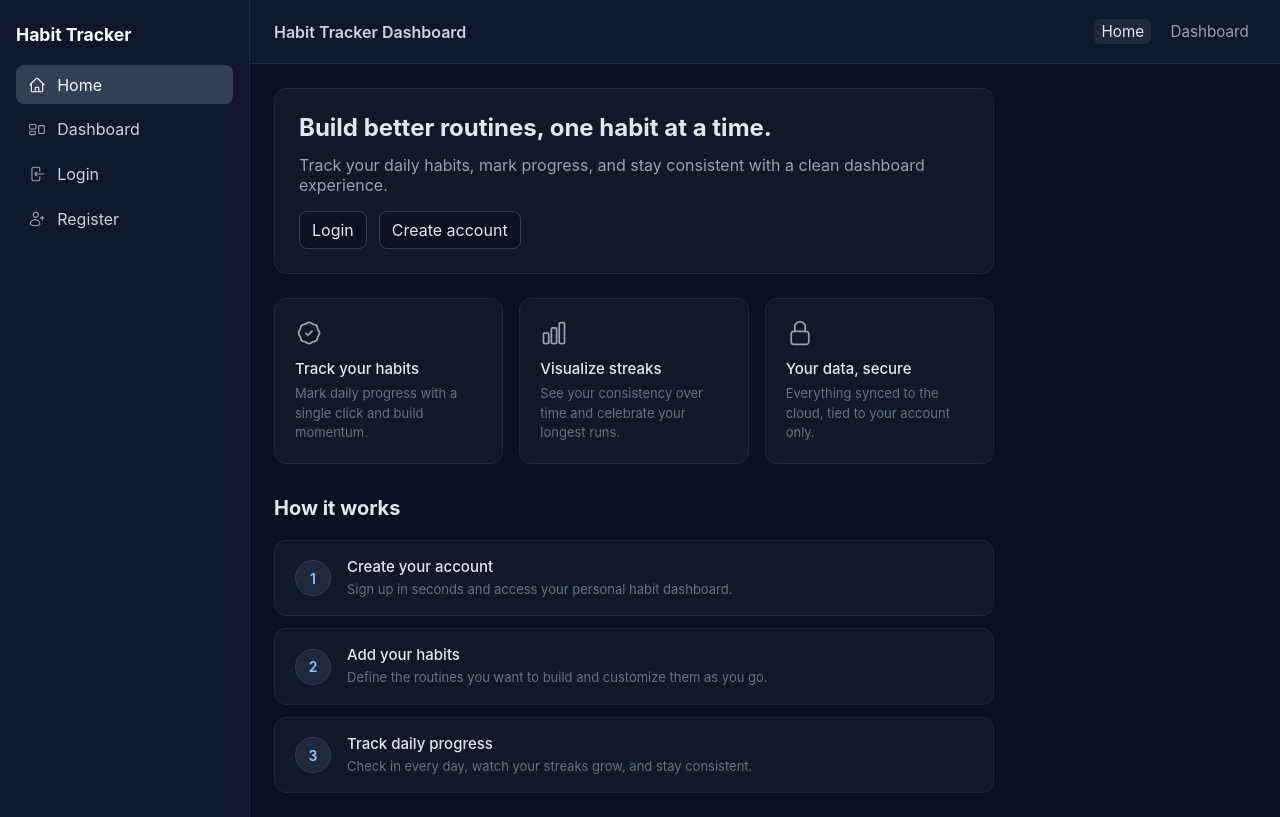
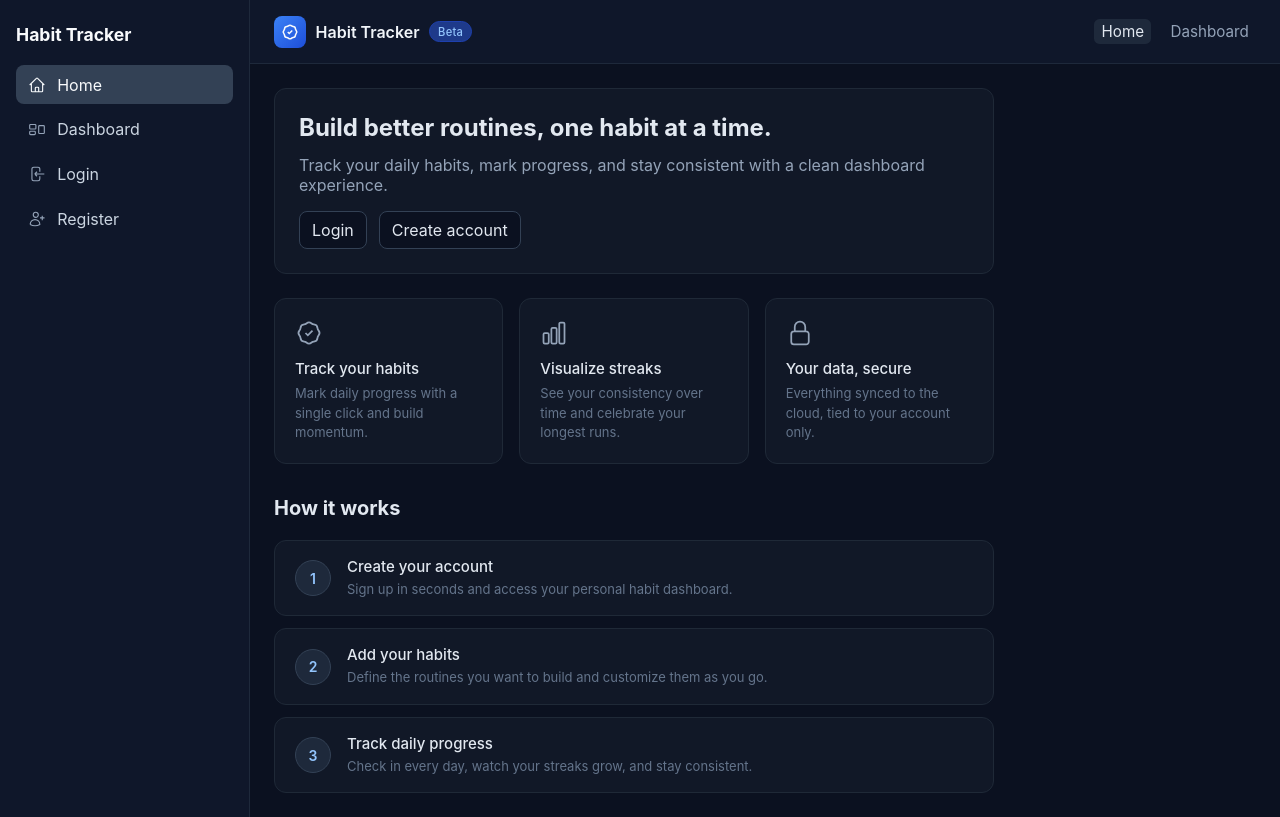
Before and after one commit to SamuelNakab/tp-front-2, an Astro site in the folder frontend/: page / in a window 1280 px wide. Built offline with nearby package versions, Linux system fonts and the light colour scheme; Astro itself is replaced by a stand-in of ours.

Commit message:
navbar change

```diff
--- a/frontend/src/components/Navbar.astro
+++ b/frontend/src/components/Navbar.astro
@@ -7,7 +7,15 @@ const { currentPath = "/" } = Astro.props;
 ---
 
 <header class="navbar">
-  <p>Habit Tracker Dashboard</p>
+  <div class="brand">
+    <div class="logo">
+      <svg viewBox="0 0 24 24" fill="none" stroke="currentColor" stroke-width="2" width="18" height="18">
+        <path d="M9 12l2 2 4-4M7.835 4.697a3.42 3.42 0 001.946-.806 3.42 3.42 0 014.438 0 3.42 3.42 0 001.946.806 3.42 3.42 0 013.138 3.138 3.42 3.42 0 00.806 1.946 3.42 3.42 0 010 4.438 3.42 3.42 0 00-.806 1.946 3.42 3.42 0 01-3.138 3.138 3.42 3.42 0 00-1.946.806 3.42 3.42 0 01-4.438 0 3.42 3.42 0 00-1.946-.806 3.42 3.42 0 01-3.138-3.138 3.42 3.42 0 00-.806-1.946 3.42 3.42 0 010-4.438 3.42 3.42 0 00.806-1.946 3.42 3.42 0 013.138-3.138z"/>
+      </svg>
+    </div>
+    <p>Habit Tracker</p>
+    <span class="badge">Beta</span>
+  </div>
   <nav class="top-links">
     <a class={currentPath === "/" ? "active" : ""} href="/">Home</a>
     <a class={currentPath === "/dashboard" ? "active" : ""} href="/dashboard">Dashboard</a>
@@ -27,10 +35,39 @@ const { currentPath = "/" } = Astro.props;
     top: 0;
   }
 
+  .brand {
+    display: flex;
+    align-items: center;
+    gap: 0.6rem;
+  }
+
+  .logo {
+    width: 32px;
+    height: 32px;
+    border-radius: 0.5rem;
+    background: linear-gradient(135deg, #3b82f6, #1d4ed8);
+    display: flex;
+    align-items: center;
+    justify-content: center;
+    color: #f8fafc;
+  }
+
   p {
     margin: 0;
-    color: #cbd5e1;
+    color: #f1f5f9;
     font-weight: 600;
+    font-size: 1rem;
+  }
+
+  .badge {
+    font-size: 0.7rem;
+    font-weight: 500;
+    padding: 0.15rem 0.5rem;
+    border-radius: 999px;
+    background: #1e3a8a;
+    color: #93c5fd;
+    border: 1px solid #1e40af;
+    letter-spacing: 0.02em;
   }
 
   .top-links {
@@ -38,7 +75,7 @@ const { currentPath = "/" } = Astro.props;
     gap: 0.75rem;
   }
 
-  a {
+  .top-links a {
     text-decoration: none;
     color: #94a3b8;
     font-size: 0.95rem;
@@ -46,12 +83,12 @@ const { currentPath = "/" } = Astro.props;
     border-radius: 0.35rem;
   }
 
-  a:hover {
+  .top-links a:hover {
     color: #e2e8f0;
     background: #1e293b;
   }
 
-  .active {
+  .top-links .active {
     color: #e2e8f0;
     background: #1e293b;
   }
```
